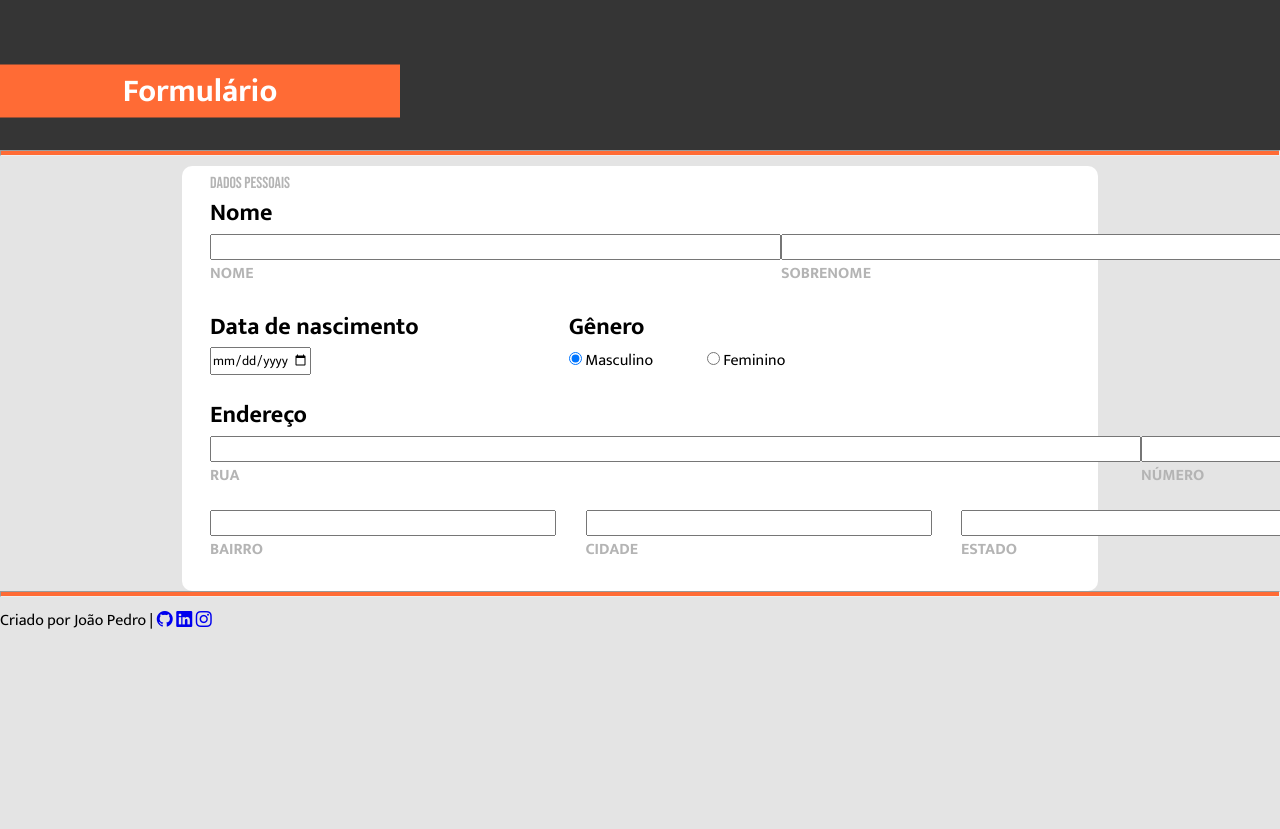
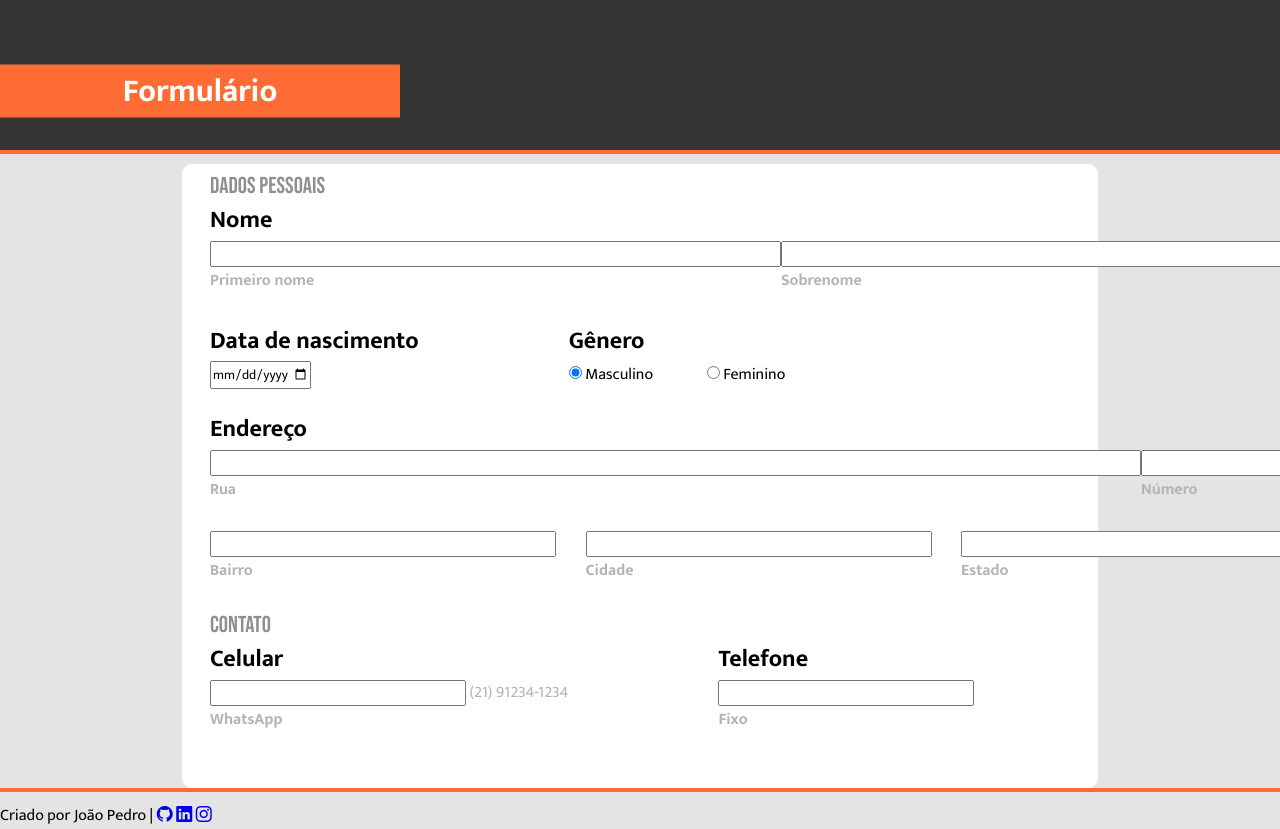
Before and after one commit to jpsantosss/form, a website: page index.html in a window 1280 px wide. Shown: the top 829 px of the page. Before the commit the page ends 800 px from the top, so only its background shows below. Drawn offline with nearby package versions, Linux system fonts and the light colour scheme.

Commit message:
ajustes
Adicionado conteúdo, label para os inputs e ajustes de estilo

```diff
--- a/index.html
+++ b/index.html
@@ -21,11 +21,15 @@
                         <div class="grupo-input">
                             <div class="input-item">
                                 <input type="text" name="nome" id="nome" class="input-nome" size="60">
-                                <p class="indice">Nome</p>
+                                <label for="nome">
+                                    <p class="indice">Primeiro nome</p>
+                                </label>
                             </div>
                             <div class="input-item">
                                 <input type="text" name="sobrenome" id="sobrenome" class="input-nome" size="60">
+                                <label for="sobrenome">
                                     <p class="indice">Sobrenome</p>
+                                </label>
                             </div>
                         </div>
                     <div class="grupo-input-b">
@@ -45,25 +49,54 @@
                         <div class="grupo-input">
                             <div class="input-item">
                                 <input type="text" name="endereco-rua" id="endereco-rua" size="100">
+                                <label for="endereco-rua">
                                     <p class="indice">Rua</p>
+                                </label>
                             </div>
                             <div class="input-item">
                                 <input type="number" name="endereco-num" id="endereco-num">
+                                <label for="endereco-num">
                                     <p class="indice">Número</p>
+                                </label>
                             </div>
                         </div>
                         <div class="grupo-input">
                             <div class="input-item">
                                 <input type="text" name="endereco-bairro" id="endereco-bairro" size="35">
+                                <label for="endereco-bairro">
                                     <p class="indice">Bairro</p>
+                                </label>
                             </div>
                             <div class="input-item">
                                 <input type="text" name="endereco-cidade" id="endereco-cidade" size="35">
+                                <label for="endereco-cidade">
                                     <p class="indice">Cidade</p>
+                                </label>
                             </div>
                             <div class="input-item">
                                 <input type="text" name="endereco-estado" id="endereco-estado" size="40">
+                                <label for="endereco-estado">
                                     <p class="indice">Estado</p>
+                                </label>
+                            </div>
+                        </div>
+            </fieldset>
+            <fieldset class="formulario-classe">
+                <legend>Contato</legend>
+                    <div class="grupo-input-b">
+                        <div class="input-item">
+                            <h2 class="subtitulo">Celular</h2>
+                            <input type="tel" name="contato-cel" id="contato-cel"" size="25"> <p class="padrao-num">(21) 91234-1234</p>
+                            <label for="contato-cel">
+                                <p class="indice">WhatsApp</p>
+                            </label>
+                        </div>
+                        <div class="input-item">
+                            <h2 class="subtitulo">Telefone</h2>
+                            <input type="tel" name="contato-tel" id="contato-tel" size="25">
+                            <label for="contato-tel">
+                                <p class="indice">Fixo</p>
+                            </label>
                         </div>
                     </div>
             </fieldset>
--- a/style.css
+++ b/style.css
@@ -33,6 +33,7 @@ hr{
     height: 4px;
     background-color: var(--cor01);
     margin-bottom: 10px;
+    border: none;
 }
 main#conteudo-principal{
     width: 900px;
@@ -42,8 +43,9 @@ main#conteudo-principal{
     background-color: white;
 }
 legend{
+    font-size: 23px;
     font-family: 'Bebas Neue';
-    color: rgb(180, 180, 180);
+    color: rgb(143, 143, 143);
 }
 fieldset{
     border: none;
@@ -52,7 +54,6 @@ fieldset{
 .grupo-input{
     display: flex;
     justify-content: space-between;
-    margin-bottom: 20px;
 }
 .grupo-input-b{
     display: flex;
@@ -62,8 +63,14 @@ fieldset{
 .input-item > label{
     margin-right: 50px;
 }
+.input-item-b{
+    display: inline-block;
+}
 .indice{
     color: rgb(180, 180, 180);
     font-weight: bolder;
-    text-transform: uppercase;
 }
+.padrao-num{
+    display: inline-block;
+    color: rgb(180, 180, 180);
+}
```
Lines whose indentation alone changed are shown as unchanged.
